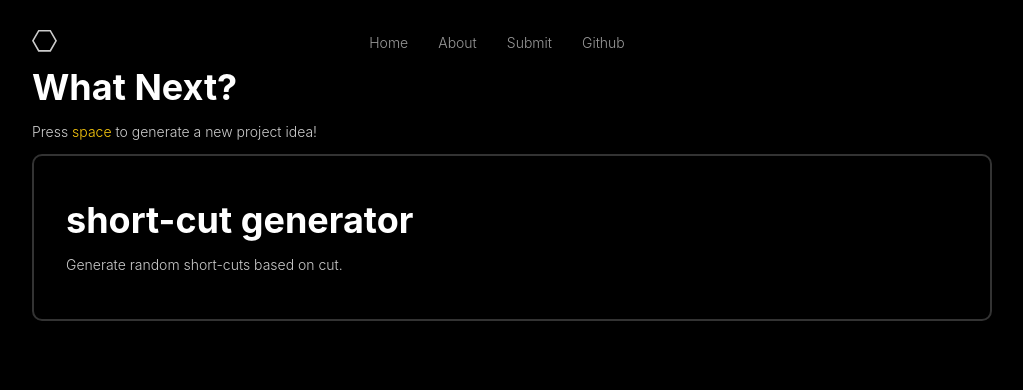
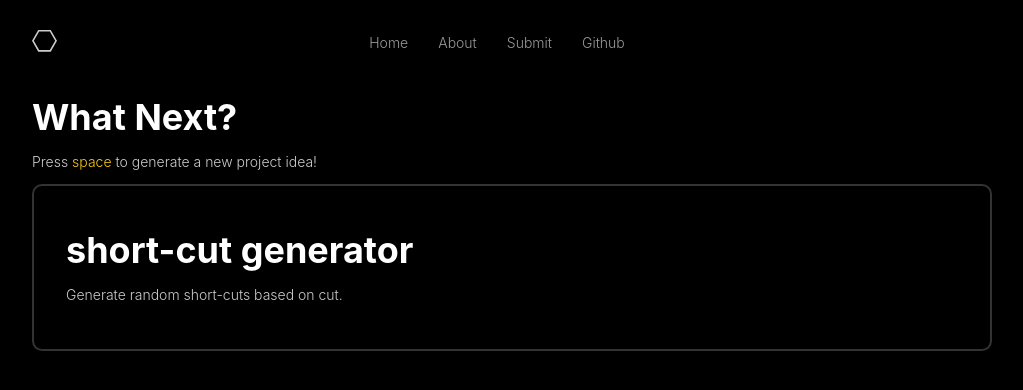
Before and after one commit to timothyac/what-next, a Next.js app: page / in a window 1280 px wide. Shown: the top 390 px of the page, without its empty margins (128-1151 px from the left). Built offline with nearby package versions, Linux system fonts and the light colour scheme.

Commit message:
adding padding to index body

```diff
--- a/components/Layout.js
+++ b/components/Layout.js
@@ -44,6 +44,10 @@ const Layout = props => (
         padding-left: 10px;
       }
 
+      .pt {
+        padding-top: 30px;
+      }
+
       .highlight {
         color: #f9c80e;
       }
--- a/components/Navbar.js
+++ b/components/Navbar.js
@@ -29,10 +29,6 @@ const Navbar = () => (
     </div>
 
     <style jsx>{`
-      .pt {
-        padding-top: 30px;
-      }
-
       .nav-grid {
         display: grid;
         grid-template-columns: 1fr 1fr 1fr;
--- a/pages/index.js
+++ b/pages/index.js
@@ -58,7 +58,7 @@ export default class Index extends React.Component {
   render() {
     return (
       <Layout>
-        <div>
+        <div className="pt">
           <h1>What Next?</h1>
           <p>
             Press <span className="highlight">space</span> to generate a new
```
